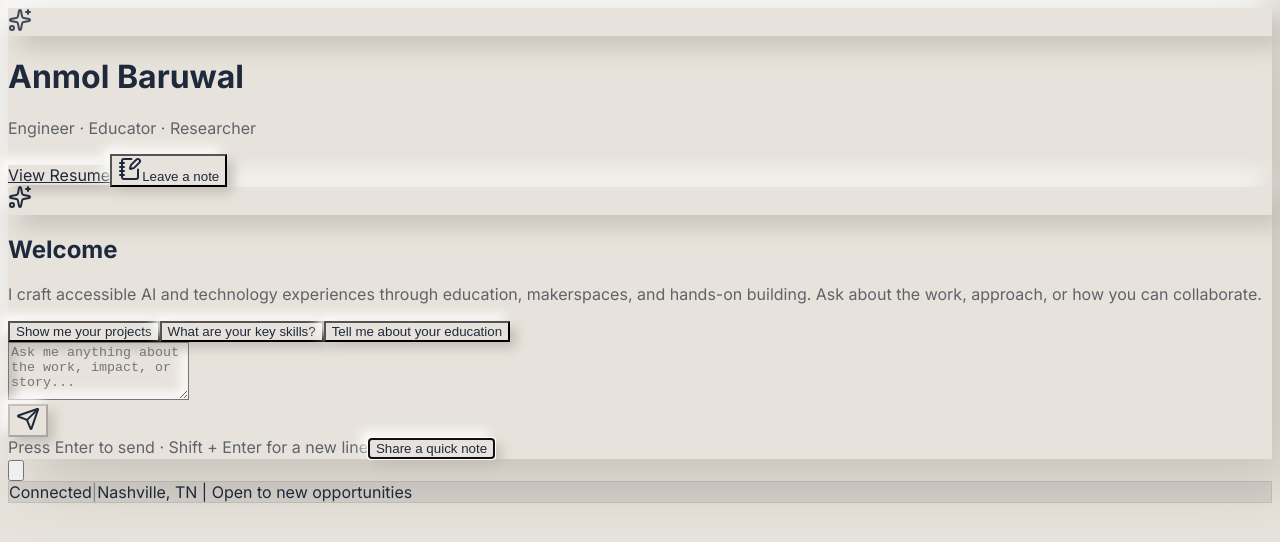
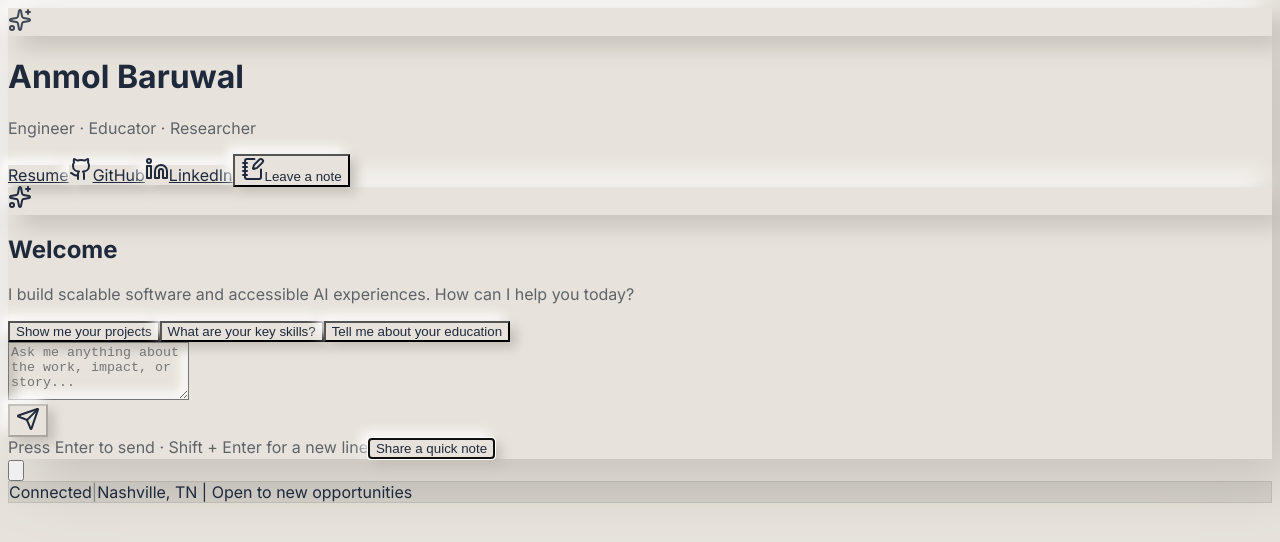
Before and after one commit to Anmolbaral/PersonalWebsite-Anmol, a React (Vite) app in the folder frontend/: page / in a window 1280 px wide. Shown: the top 542 px of the page. Built offline with nearby package versions, Linux system fonts and the light colour scheme.

Commit message:
improved interface

```diff
--- a/frontend/src/components/ChatWindow.tsx
+++ b/frontend/src/components/ChatWindow.tsx
@@ -1,5 +1,5 @@
 import React, { useEffect, useRef, useState } from 'react';
-import { Send, Sparkles, NotebookPen } from 'lucide-react';
+import { Send, Sparkles, NotebookPen, Github, Linkedin } from 'lucide-react';
 import MessageBubble from './MessageBubble';
 import LeaveNote from './LeaveNote';
 import type { Message } from '../types';
@@ -112,7 +112,35 @@ const ChatWindow: React.FC<ChatWindowProps> = ({ messages, isLoading, onSendMess
                   color: 'var(--text-primary)',
                 }}
               >
-                View Resume
+                Resume
+              </a>
+              <a
+                href="https://github.com/anmolbaruwal"
+                target="_blank"
+                rel="noopener noreferrer"
+                className="flex items-center gap-2 text-sm font-medium px-4 py-3 rounded-xl transition-all"
+                style={{
+                  background: 'var(--surface)',
+                  boxShadow: 'var(--shadow-button)',
+                  color: 'var(--text-primary)',
+                }}
+              >
+                <Github className="w-4 h-4" />
+                GitHub
+              </a>
+              <a
+                href="https://www.linkedin.com/in/anmolbaruwal/"
+                target="_blank"
+                rel="noopener noreferrer"
+                className="flex items-center gap-2 text-sm font-medium px-4 py-3 rounded-xl transition-all"
+                style={{
+                  background: 'var(--surface)',
+                  boxShadow: 'var(--shadow-button)',
+                  color: 'var(--text-primary)',
+                }}
+              >
+                <Linkedin className="w-4 h-4" />
+                LinkedIn
               </a>
               <button
                 onClick={() => setIsLeaveNoteOpen(true)}
@@ -146,8 +174,8 @@ const ChatWindow: React.FC<ChatWindowProps> = ({ messages, isLoading, onSendMess
               <div className="space-y-2 max-w-2xl">
                 <h2 className="text-2xl font-semibold" style={{ color: 'var(--text-primary)' }}>Welcome</h2>
                 <p className="leading-relaxed" style={{ color: 'var(--text-secondary)' }}>
-                  I craft accessible AI and technology experiences through education, makerspaces, and hands-on building.
-                  Ask about the work, approach, or how you can collaborate.
+                I build scalable software and accessible AI experiences.
+                How can I help you today?
                 </p>
               </div>
               <div className="flex flex-wrap gap-2 justify-center max-w-3xl">
```
